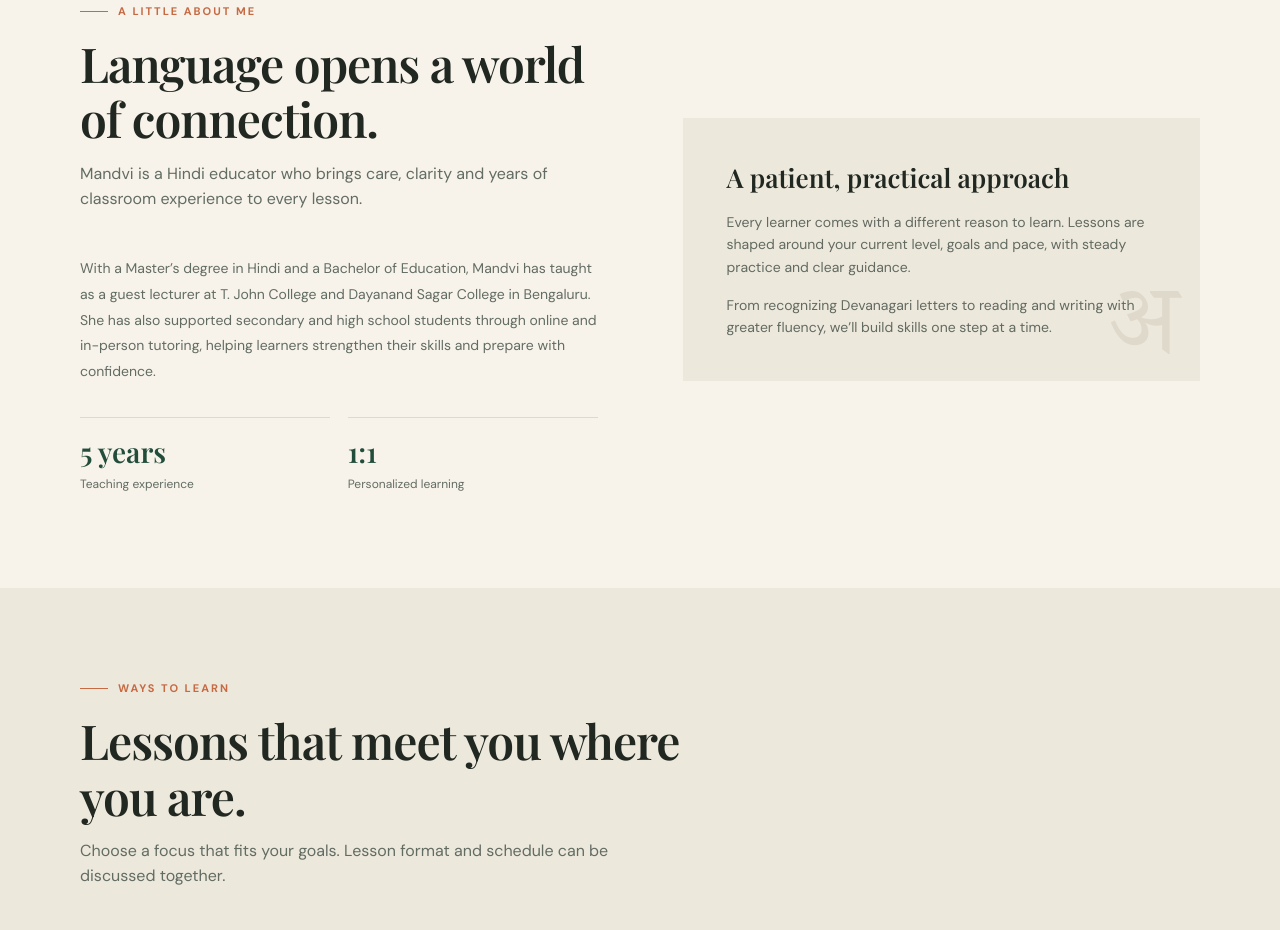
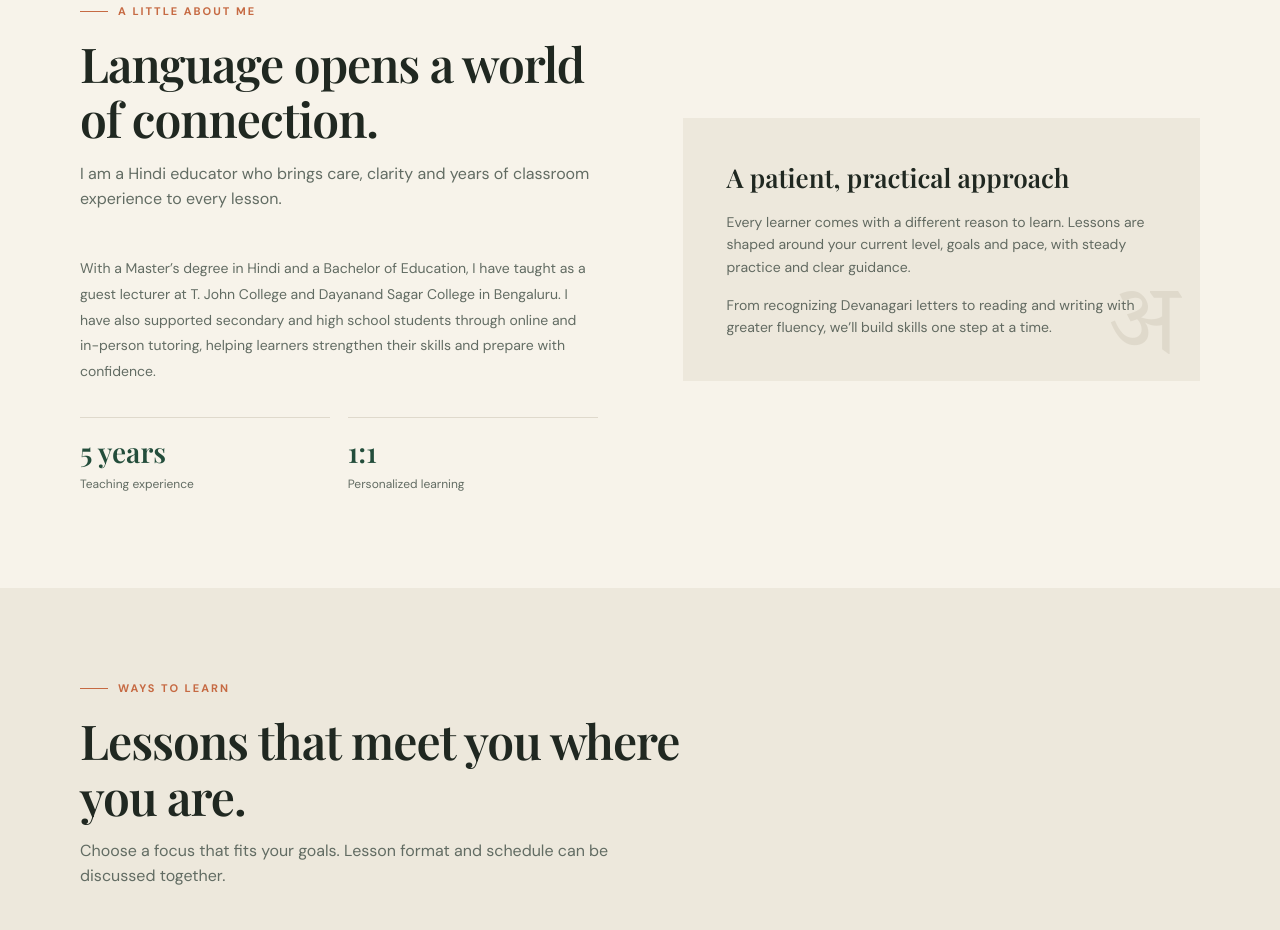
Before and after one commit to adubey-devops/mandvi-hindi-learning, a plain HTML site: page index.html in a window 1280 px wide. Shown: the part 894-1824 px from the top of the page. Drawn offline with nearby package versions, Linux system fonts and the light colour scheme.

Commit message:
Use first-person introduction

```diff
--- a/index.html
+++ b/index.html
@@ -20,7 +20,7 @@
 <main id="top">
 <section class="wrap hero"><div><div class="eyebrow">Hindi lessons with a personal touch</div><h1>Find your voice<br><em>in Hindi.</em></h1><p>Build confidence in Hindi reading and writing with thoughtful, structured lessons tailored to your goals—whether you’re starting from the basics or strengthening what you already know.</p><div class="actions"><a class="button" href="#contact">Explore lessons <span aria-hidden="true">&nbsp;↗</span></a><a class="button secondary" href="#about">Meet Mandvi</a></div><div class="small-proof"><div class="proof-mark">म</div><span>M.A. in Hindi · B.Ed · 5 years of teaching experience</span></div></div><div class="hero-photo"><img src="mandvi-dubey.jpg" alt="Mandvi Dubey, Hindi educator"><div class="photo-tag"><strong>Learn at your pace</strong><span>ONLINE &amp; IN-PERSON LESSONS</span></div></div></section>
 <div class="marquee">READ <span>✳</span> WRITE <span>✳</span> CONNECT <span>✳</span> LEARN HINDI WITH CONFIDENCE</div>
-<section class="section wrap" id="about"><div class="about-grid"><div><div class="section-heading"><div class="eyebrow">A little about me</div><h2>Language opens a world of connection.</h2><p>Mandvi is a Hindi educator who brings care, clarity and years of classroom experience to every lesson.</p></div><p style="color:var(--muted);font-size:14px;line-height:1.85">With a Master’s degree in Hindi and a Bachelor of Education, Mandvi has taught as a guest lecturer at T. John College and Dayanand Sagar College in Bengaluru. She has also supported secondary and high school students through online and in-person tutoring, helping learners strengthen their skills and prepare with confidence.</p><div class="facts"><div class="fact"><b>5 years</b><span>Teaching experience</span></div><div class="fact"><b>1:1</b><span>Personalized learning</span></div></div></div><aside class="about-note"><h3>A patient, practical approach</h3><p>Every learner comes with a different reason to learn. Lessons are shaped around your current level, goals and pace, with steady practice and clear guidance.</p><p>From recognizing Devanagari letters to reading and writing with greater fluency, we’ll build skills one step at a time.</p></aside></div></section>
+<section class="section wrap" id="about"><div class="about-grid"><div><div class="section-heading"><div class="eyebrow">A little about me</div><h2>Language opens a world of connection.</h2><p>I am a Hindi educator who brings care, clarity and years of classroom experience to every lesson.</p></div><p style="color:var(--muted);font-size:14px;line-height:1.85">With a Master’s degree in Hindi and a Bachelor of Education, I have taught as a guest lecturer at T. John College and Dayanand Sagar College in Bengaluru. I have also supported secondary and high school students through online and in-person tutoring, helping learners strengthen their skills and prepare with confidence.</p><div class="facts"><div class="fact"><b>5 years</b><span>Teaching experience</span></div><div class="fact"><b>1:1</b><span>Personalized learning</span></div></div></div><aside class="about-note"><h3>A patient, practical approach</h3><p>Every learner comes with a different reason to learn. Lessons are shaped around your current level, goals and pace, with steady practice and clear guidance.</p><p>From recognizing Devanagari letters to reading and writing with greater fluency, we’ll build skills one step at a time.</p></aside></div></section>
 <section class="section lessons" id="lessons"><div class="wrap"><div class="section-heading"><div class="eyebrow">Ways to learn</div><h2>Lessons that meet you where you are.</h2><p>Choose a focus that fits your goals. Lesson format and schedule can be discussed together.</p></div><div class="lesson-grid"><article class="lesson"><span class="num">01 / BEGIN</span><h3>Hindi foundations</h3><p>Start with Devanagari, pronunciation, vocabulary and the building blocks of reading and writing.</p></article><article class="lesson"><span class="num">02 / GROW</span><h3>Reading &amp; writing</h3><p>Develop comprehension, spelling and written expression through guided practice and feedback.</p></article><article class="lesson"><span class="num">03 / PREPARE</span><h3>School support</h3><p>Targeted tutoring for secondary and high school learners, including support for board exam preparation.</p></article></div></div></section>
 <section class="section wrap" id="experience"><div class="credentials"><div class="section-heading"><div class="eyebrow">Experience &amp; education</div><h2>A strong foundation for your learning.</h2><p>Academic training paired with hands-on teaching in classrooms and one-to-one settings.</p></div><div class="cred-list"><div class="cred"><time>Education</time><div><b>M.A. in Hindi</b><small>Postgraduate qualification in Hindi</small></div></div><div class="cred"><time>Education</time><div><b>Bachelor of Education</b><small>B.Ed</small></div></div><div class="cred"><time>Teaching</time><div><b>Guest Lecturer</b><small>T. John College, Bengaluru</small></div></div><div class="cred"><time>Teaching</time><div><b>Guest Lecturer</b><small>Dayanand Sagar College, Bengaluru</small></div></div><div class="cred"><time>Teaching</time><div><b>Hindi Tutor</b><small>Online and in-person · Secondary and high school</small></div></div></div></div></section>
 <section class="section results"><div class="wrap"><div class="section-heading"><div class="eyebrow">A record of progress</div><h2>Helping learners do their best.</h2><p>Mandvi has supported students preparing for board exams and has seen excellent results across her teaching experience.</p></div><div class="results-row"><div class="result"><b>Board exam</b><span>Preparation and subject support</span></div><div class="result"><b>Steady growth</b><span>Practice shaped around each learner</span></div><div class="result"><b>Personal care</b><span>Encouraging guidance from start to finish</span></div></div><div class="review-note">Specific student results or score improvements can be added here when you have verified details and permission to share them.</div></div></section>
```
